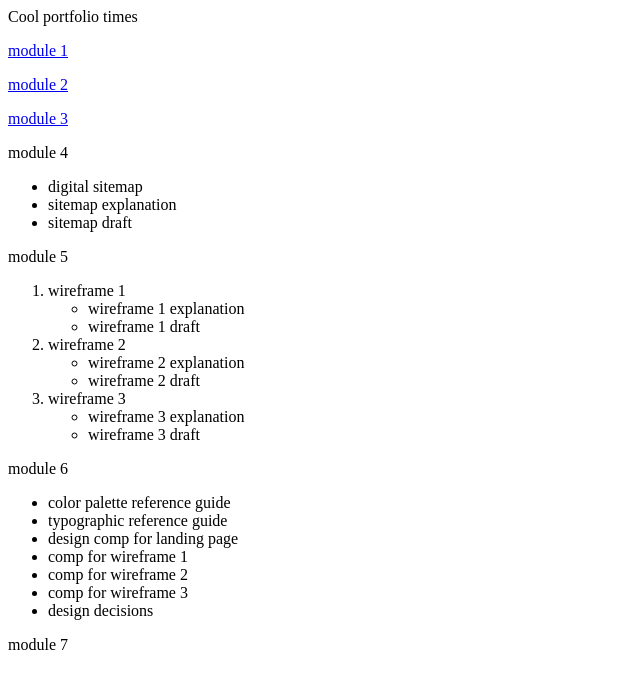
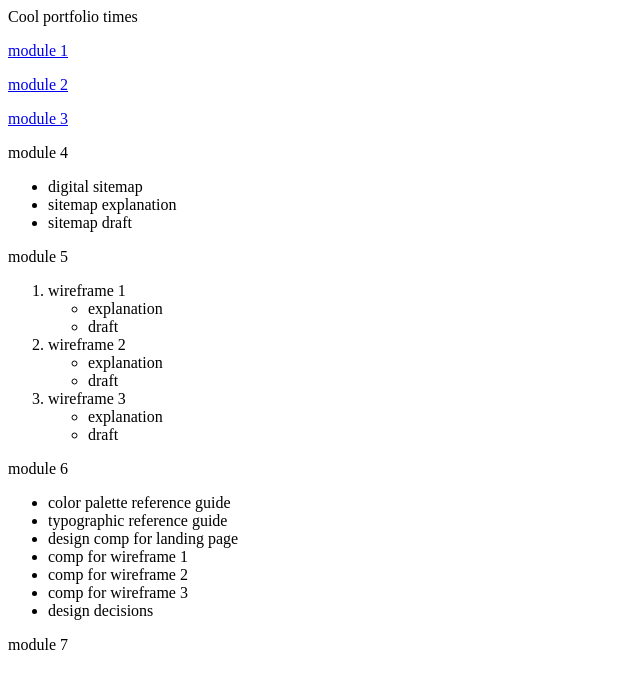
Before and after one commit to bozabrit/house, a plain HTML site: page index.html in a window 1280 px wide. Shown: the whole page, without its empty margins (0-640 px from the left). Drawn offline with Linux system fonts and the light colour scheme.

Commit message:
rephrasing

```diff
--- a/index.html
+++ b/index.html
@@ -14,18 +14,18 @@
 	<ol>
 		<li>wireframe 1</li>
 			<ul>
-			<li>wireframe 1 explanation</li>
-			<li>wireframe 1 draft</li>
+			<li>explanation</li>
+			<li>draft</li>
 			</ul>
 		<li>wireframe 2</li>
 			<ul>
-			<li>wireframe 2 explanation</li>
-			<li>wireframe 2 draft</li>
+			<li>explanation</li>
+			<li>draft</li>
 			</ul>
 		<li>wireframe 3</li>
 			<ul>
-			<li>wireframe 3 explanation</li>
-			<li>wireframe 3 draft</li>
+			<li>explanation</li>
+			<li>draft</li>
 			</ul>
 	</ol>
 <p>module 6</p>
```
